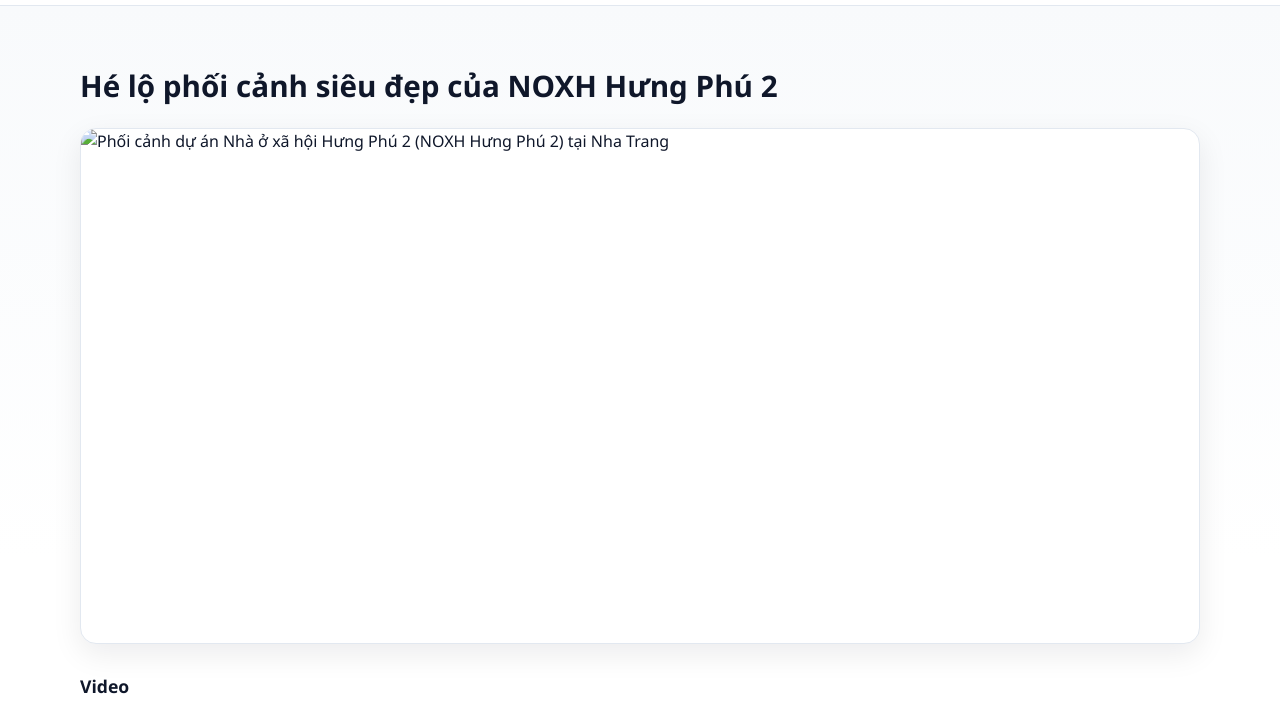
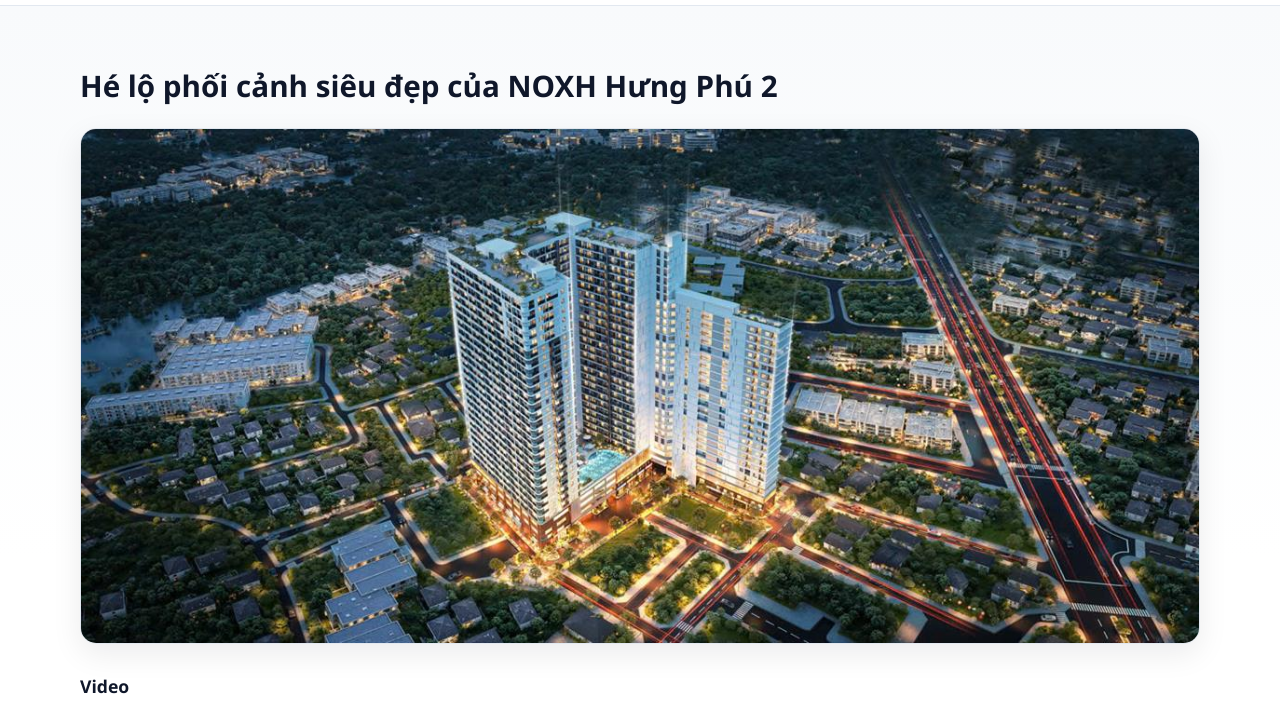
Before and after one commit to tonytruong79/my-first-website13, a plain HTML site: page index.html in a window 1280 px wide. Shown: the part 1220-1929 px from the top of the page. Drawn offline with Linux system fonts and the light colour scheme; grey boxes are pictures that could not be loaded.

Commit message:
Update index.html

```diff
--- a/index.html
+++ b/index.html
@@ -94,7 +94,7 @@
           <h2 id="media-heading">Hé lộ phối cảnh siêu đẹp của NOXH Hưng Phú 2</h2>
           <figure class="media-figure">
             <img
-              src="images/phoi-canh-hungphu2.png"
+              src="/phoi-canh-hungphu2.png"
               alt="Phối cảnh dự án Nhà ở xã hội Hưng Phú 2 (NOXH Hưng Phú 2) tại Nha Trang"
               width="1024"
               height="471"
```
